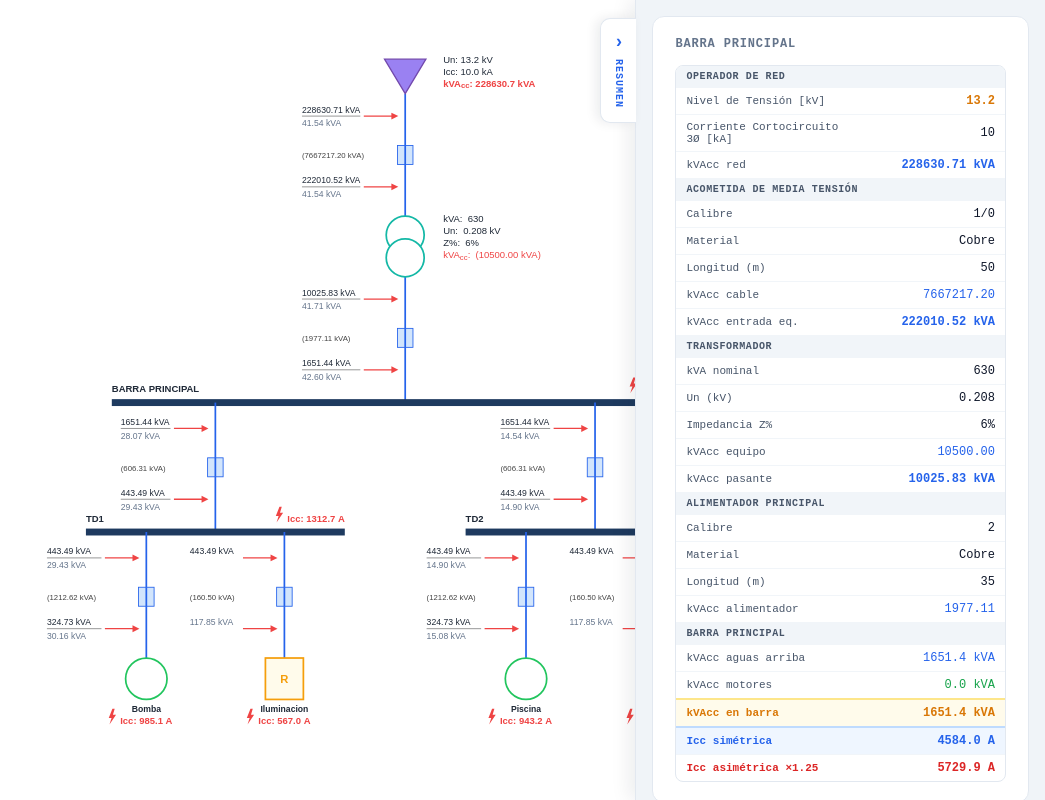
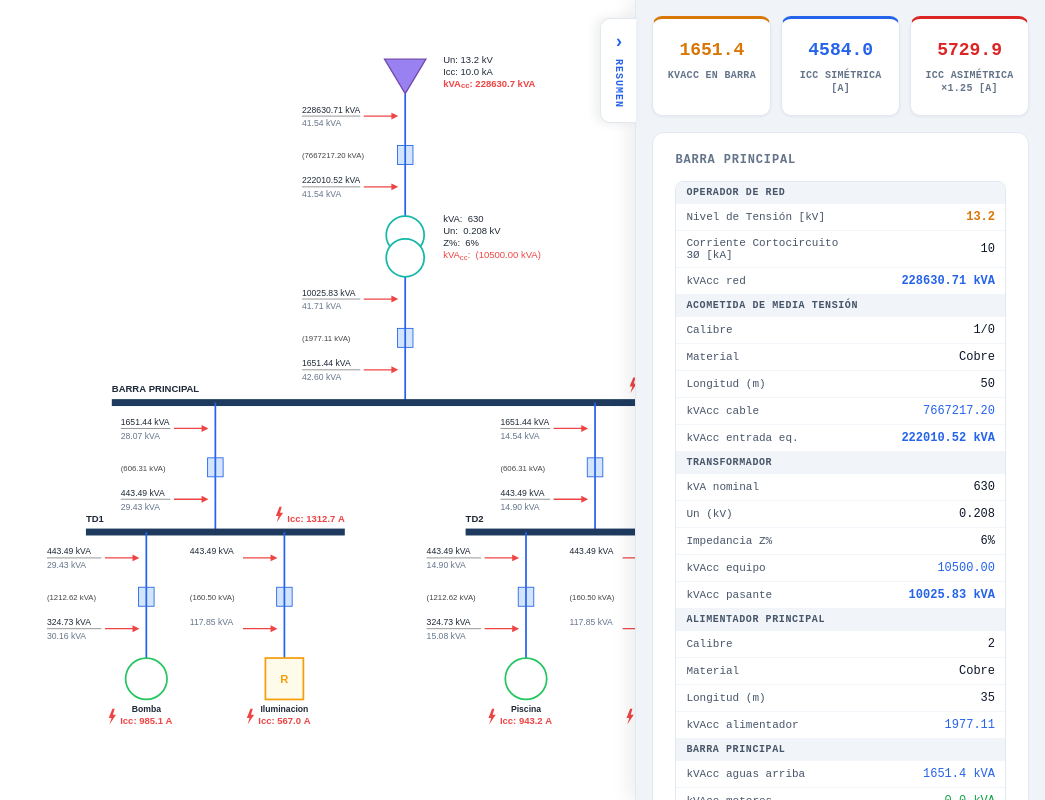
Before and after one commit to cmarioep/ICC-KVA, a React (Vite) app: page / in a window 1280 px wide. Both pictures are taken after a click on the button "⚡ CALCULAR Y VER DIAGRAMA UNIFILAR →". Shown: the whole page, without its empty margins (235-1280 px from the left). Built offline with nearby package versions, Linux system fonts and the light colour scheme.

Commit message:
Feat: kpi en resumen

```diff
--- a/src/App.jsx
+++ b/src/App.jsx
@@ -31,6 +31,28 @@ function SummaryDrawer({ open, onToggle, children }) {
 }
 
 
+
+/* ── KPIs DE LA BARRA PRINCIPAL ──────────────────────────── */
+// Tres indicadores destacados (kVAcc, Icc simétrica, Icc asimétrica)
+// referidos únicamente a la barra principal.
+function BusKpis({ busKVAcc, symmetricIcc, asymmetricFactor }) {
+  return (
+    <div className="kpis">
+      <div className="kpi kpi--amber">
+        <div className="kpi__value">{formatNumber(busKVAcc, 1)}</div>
+        <div className="kpi__label">kVAcc en barra</div>
+      </div>
+      <div className="kpi kpi--blue">
+        <div className="kpi__value">{formatNumber(symmetricIcc, 1)}</div>
+        <div className="kpi__label">Icc simétrica [A]</div>
+      </div>
+      <div className="kpi kpi--red">
+        <div className="kpi__value">{formatNumber(symmetricIcc * asymmetricFactor, 1)}</div>
+        <div className="kpi__label">Icc asimétrica ×{asymmetricFactor} [A]</div>
+      </div>
+    </div>
+  );
+}
 
 /* ── KV TABLE ────────────────────────────────────────────── */
 function SectionTitle({ children }) {
@@ -366,6 +388,11 @@ export default function App() {
           </div>
 
           <SummaryDrawer open={resumenOpen} onToggle={toggleResumen}>
+            <BusKpis
+              busKVAcc={result.mainBusKVAcc}
+              symmetricIcc={result.mainBusIcc}
+              asymmetricFactor={result.mainAsymmetricFactor}
+            />
             <UnifiedMainSummary data={data} result={result} />
             {result.tableros.map(tablero => (
               <TableroSummary key={tablero.id} tablero={tablero} />
@@ -400,6 +427,11 @@ export default function App() {
 
         {/* Aside — drawer no modal */}
         <SummaryDrawer open={resumenOpen} onToggle={toggleResumen}>
+          <BusKpis
+            busKVAcc={busKVAcc}
+            symmetricIcc={symmetricShortCircuitCurrent}
+            asymmetricFactor={asymmetricFactor}
+          />
           <Card>
             <div className="card-section-label">Resumen de Cortocircuito</div>
             <KVTable rows={[
--- a/src/App.scss
+++ b/src/App.scss
@@ -475,6 +475,70 @@ $c-border-input: #cbd5e1;
 
   .rp {
     margin-bottom: 0;
+  }
+}
+
+// ── KPIs de la barra principal ────────────────────────────────────────────────
+
+.kpis {
+  display: grid;
+  grid-template-columns: repeat(3, 1fr);
+  gap: 10px;
+}
+
+.kpi {
+  display: flex;
+  flex-direction: column;
+  align-items: center;
+  justify-content: center;
+  background: $bg-white;
+  border: 1px solid $c-border;
+  border-top: 3px solid $c-slate-light;
+  border-radius: 10px;
+  padding: 12px 10px;
+  text-align: center;
+  box-shadow: 0 1px 3px rgba(15, 23, 42, 0.06);
+  min-width: 0;
+  height: 100px;
+
+  &__value {
+    display: flex;
+    align-items: center;
+    justify-content: center;
+    height: 24px;
+    font-family: $font-mono;
+    font-size: 18px;
+    font-weight: 700;
+    line-height: 1.1;
+    color: $c-dark;
+    white-space: nowrap;
+  }
+
+  &__label {
+    display: flex;
+    align-items: flex-start;
+    justify-content: center;
+    margin-top: 6px;
+    height: 26px;
+    font-size: 10px;
+    font-weight: 600;
+    letter-spacing: 0.03em;
+    line-height: 1.3;
+    text-transform: uppercase;
+    color: $c-slate-light;
+  }
+
+  &--amber {
+    border-top-color: $c-amber;
+    .kpi__value { color: $c-amber; }
+  }
+  &--blue {
+    border-top-color: $c-blue;
+    .kpi__value { color: $c-blue; }
+  }
+  &--red {
+    border-top-color: $c-red;
+    .kpi__value { color: $c-red; }
   }
 }
 
```
